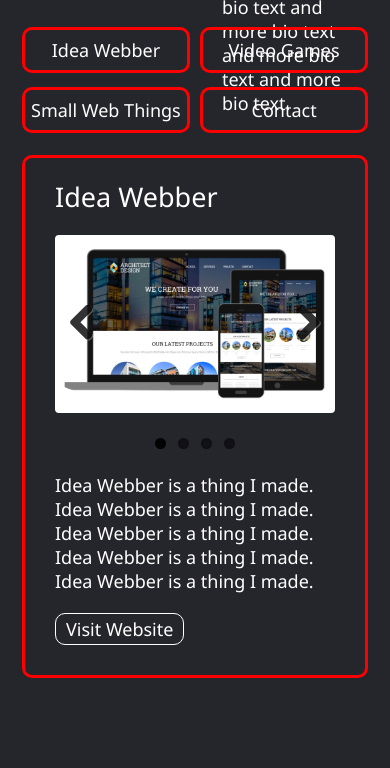
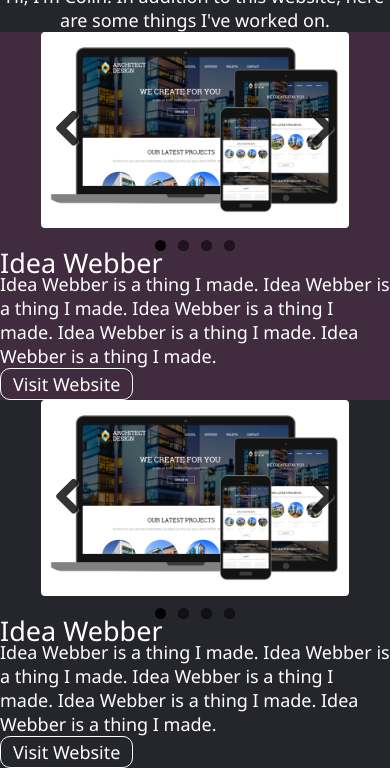
Before and after one commit to ColinAmos/portfolio-website, a plain HTML site: page index.html in a window 390 px wide. Shown: the part 215-983 px from the top of the page. Before the commit the page ends 913 px from the top, so only its background shows below. Drawn offline with nearby package versions, Linux system fonts and the light colour scheme.

Commit message:
Get the content responding properly
Scrap the tab system -- have everything on the page from the start now. This commit is all function, zero style. No spacing or anthing, just a properly responsive layout.

```diff
--- a/css/style.scss
+++ b/css/style.scss
@@ -1,16 +1,4 @@
-
-// Media query mixins (desktop landscape default)
-@mixin forSquareWindow {
-    @media screen and (max-width: 1000px) {
-        @content;
-    }
-}
-@mixin forPortraitWindow {
-    @media screen and (max-width: 750px) {
-        @content;
-    }
-}
-
+// Generic ////////////////////////////////////
 
 html, body, p, h1, h2, h3, div {
     padding: 0;
@@ -41,160 +29,71 @@ img {
     padding: 0;
 }
 
-.bodyGrid {
-    display: grid;
-    min-height: 100vh;
-    box-sizing: border-box; // Prevent padding from expanding total height
-    padding: 20px; // Space around the outside
-    //grid-gap: 10px; // Space between grid boxes
-    grid-template-columns: 250px auto;
-    grid-template-rows: 90px auto;
-    grid-template-areas:
-        "artistInfo navTabs"
-        "artistInfo tabContents";
-    // For narrow screens
-    @include forSquareWindow() {
-        grid-template-columns: 100%;
-        grid-template-rows: 200px 90px auto;
-        grid-template-areas:
-            "artistInfo"
-            "navTabs"
-            "tabContents";
-    }
+// Specific classes ////////////////////////////
+
+.bg1 {
+    background: #25252C;
 }
 
-.gridBox {
-    border: 2px dotted rgba(119, 201, 123, 0);
-    //border-radius: 5px;
+.bg2 {
+    background: rgb(65, 43, 63);
 }
 
 .artistInfo {
-    grid-area: artistInfo;
     display: flex;
-    flex-flow: column wrap;
-    padding: 20px;
-    //border: 2px dotted rgba(8, 241, 241, 0.801);
-    align-content: flex-start;
+    flex-flow: column nowrap;
+    align-items: center;
+    text-align: center;
+}
+
+.profilePicture {
+    max-width: 150px;
+    height: auto;
+    border-radius: 50%;
 }
 
 .artistText {
-    //border: 2px green dotted;
-    margin: 20px 0px 0px 0px;
-    @include forSquareWindow() {
-        margin: 0px 30px 0px 30px;
-        max-width: 400px;
-        width: calc(100% - 150px - 30px);
-    }
-}
 
-.profilePicture {
-    width: 150px;
-    height: auto;
-    border-radius: 50%;
 }
 
 .artistName {
     font-size: 2rem;
     font-weight: normal;
-    line-height: 26px;
 }
 
 .artistDescription {
-    margin-top: 20px;
-}
-
-.navTabs {
-    grid-area: navTabs;
-
-    display: flex;
-    flex-flow: row wrap;
-    padding: 20px 0 0 0;
-    justify-content: space-between;
-}
-
-.navTab {
-    width: 24%;
-    border: 3px red solid;
-    border-radius: 10px;
-    background: transparent;
-    color: white;
-    font-size: 1rem;
-    &:hover {
-        background: red;
-    }
-    @include forPortraitWindow() {
-        width: 48.5%;
-        margin-bottom: 14px;
-    }
-    height: 46px;
-}
-
-.tabContents {
-    grid-area: tabContents;
-    border: 3px red solid;
-    border-radius: 10px;
-    padding: 20px 30px 30px 30px;
-    margin-left: 2px;
-    margin-right: 2px;
-    @include forPortraitWindow() {
-        margin-top: 60px;
-    }
 
 }
 
-.contentHeader {
-    font-size: 1.5rem;
-    margin: 0px 0px 20px 0px;
+
+.projectSection {
+    display: flex;
+    flex-flow: row wrap;
+    justify-content: center;
 }
 
-.projectContent {
-    display: flex;
-    flex-flow: row nowrap;
-    @include forPortraitWindow() {
-        flex-flow: column nowrap;
-    }
-}
 
-.projectImages {
-    width: 300px;
-    display: flex;
-    flex-flow: column nowrap;
-    justify-content: space-between;
-    line-height: 0;
-    flex-shrink: 0;
-    flex-grow: 0;
-    @include forPortraitWindow() {
-        width: 100%;
-    }
-}
-
-.projectImage {
-    width: 100%;
-    &:last-child {
-        margin-top: 20px;
-    }
+.projectImageCarousel {
+    width: 300px; // Default width / width in large window
+    max-width: 100%; // Stay within window width (overrides width)
+    background: blue;
+    margin-bottom: 26px !important; // This removes the blank space below the image-symbolizing dot symbols
 }
 
 .projectInfo {
-    flex-shrink: 1;
-    flex-grow: 0;
-    display: flex;
-    flex-flow: column nowrap;
-    margin: 0px 0px 0px 60px;
     max-width: 500px;
-    min-width: 200px;
-    @include forPortraitWindow() {
-        margin: 0px 0px 0px 0px;
-        min-width: 0px;
-    }
+}
+
+.projectTitle {
+    font-size: 1.5rem;
+    line-height: 1rem; // Removes space above text
 }
 
 .projectButtons {
-    margin: 20px 0 0 0;
 }
 
 .projectButton {
-    padding: 3px 10px;
+    padding: 3px 12px;
     border: 1px rgb(255, 255, 255) solid;
     border-radius: 10px;
     background: transparent;
@@ -205,7 +104,7 @@ img {
     }
 }
 
-// Plugin stuff
+// Plugin stuff ////////////////////////////////////
 
 .flex-direction-nav a  {
     line-height: 40px; // This is a bug fix
--- a/index.html
+++ b/index.html
@@ -17,30 +17,17 @@
 
 
 <body>
-    <div class="bodyGrid">
-        <div class="gridBox artistInfo">
+
+    <div class="artistInfo bg1">
         <img class="profilePicture" src="images/profile-picture.jpg">
         <div class="artistText">
             <p class="artistName">Colin Amos</p>
-                <p class="artistDescription">Bio text and more bio text and more bio text and more bio text and more bio text and more bio text and more bio text.</p>
+            <p class="artistDescription">Hi, I'm Colin! In addition to this website, here are some things I've worked on.</p>
         </div>
     </div>
-        <div class="gridBox navTabs">
-            <button class="navTab">Idea Webber</button>
-            <button class="navTab">Video Games</button>
-            <button class="navTab">Small Web Things</button>
-            <button class="navTab">Contact</button>
-        </div>
-        <div class="gridBox tabContents">
-            <p class="contentHeader">Idea Webber</p>
 
-            <div class="projectContent">
-                <div class="projectImages">
-                    <!--Non-flexslider
-                    <img class="projectImage" src="images/placeholder-project-image.png">
-                    <img class="projectImage" src="images/placeholder-project-image.png">
-                    -->
-                    <div class="flexslider">
+    <div class="projectSection bg2">
+        <div class="projectImageCarousel flexslider">
             <ul class="slides">
                 <li>
                     <img src="images/placeholder-project-image.png" />
@@ -56,18 +43,41 @@
                 </li>
             </ul>
         </div>
-                </div>
-
         <div class="projectInfo">
+            <p class="projectTitle">Idea Webber</p>
             <p class="projectDescription">Idea Webber is a thing I made. Idea Webber is a thing I made. Idea Webber is a thing I made. Idea Webber is a thing I made. Idea Webber is a thing I made.</p>
             <div class="projectButtons">
                 <button class="projectButton">Visit Website</button>
             </div>
         </div>
+    </div>
 
+    <div class="projectSection bg1">
+        <div class="projectImageCarousel flexslider">
+            <ul class="slides">
+                <li>
+                    <img src="images/placeholder-project-image.png" />
+                </li>
+                <li>
+                    <img src="images/placeholder-project-image.png" />
+                </li>
+                <li>
+                    <img src="images/placeholder-project-image.png" />
+                </li>
+                <li>
+                    <img src="images/placeholder-project-image.png" />
+                </li>
+            </ul>
+        </div>
+        <div class="projectInfo">
+            <p class="projectTitle">Idea Webber</p>
+            <p class="projectDescription">Idea Webber is a thing I made. Idea Webber is a thing I made. Idea Webber is a thing I made. Idea Webber is a thing I made. Idea Webber is a thing I made.</p>
+            <div class="projectButtons">
+                <button class="projectButton">Visit Website</button>
             </div>
         </div>
     </div>
+
 
 
     <!-- SCRIPTS -->
--- a/js/index.js
+++ b/js/index.js
@@ -1,6 +1,7 @@
 
 $(document).ready(function() {
+    // Enable Flex Slider image carousel
     $('.flexslider').flexslider({
-      animation: "slide"
+        animation: "slide"
     });
 });
```
Also changed, not shown: css/style.css, 1 other file. Lines whose indentation alone changed are shown as unchanged.
